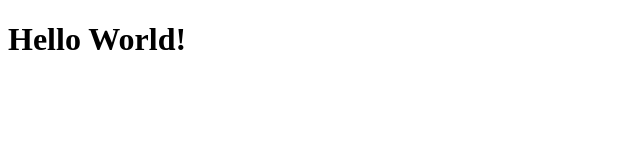
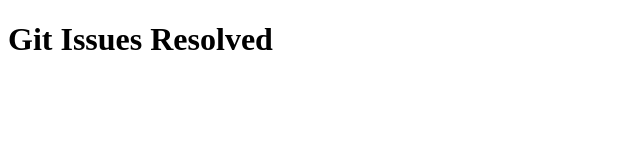
Before and after one commit to devyadav31/devheat, a plain HTML site: page index.html in a window 1280 px wide. Shown: the whole page, without its empty margins (0-640 px from the left). Drawn offline with Linux system fonts and the light colour scheme.

Commit message:
issues resoved

```diff
--- a/index.html
+++ b/index.html
@@ -6,7 +6,7 @@
     <title>Document</title>
 </head>
 <body>
-    <h1>Hello World!</h1>
+    <h1>Git Issues Resolved</h1>
 </body>
 </html><!DOCTYPE html>
 <html lang="en">
```
